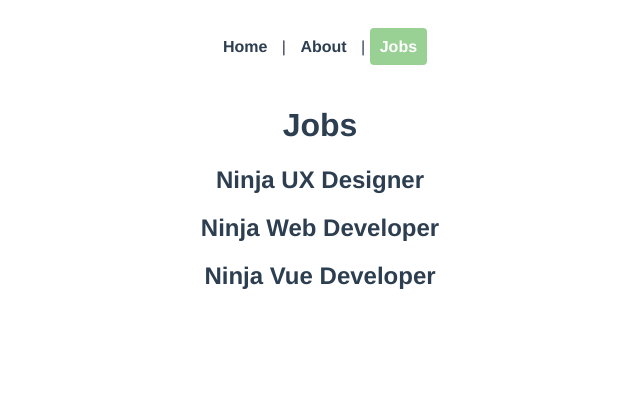
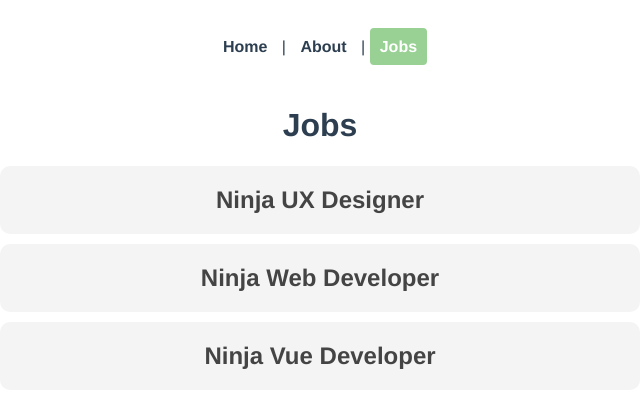
Before and after one commit to fiestalark/vue-ninja-jobs-tutorial, a Vue app: page /jobs in a window 1280 px wide. Shown: the top 408 px of the page, without its empty margins (320-960 px from the left). Built offline with nearby package versions, Linux system fonts and the light colour scheme.

Commit message:
Dyanmic links

```diff
--- a/src/router/index.js
+++ b/src/router/index.js
@@ -23,7 +23,8 @@
   {
     path: '/jobs/:id',
     name: 'JobDetails',
-    component: JobDetails
+    component: JobDetails,
+    props: true
   }
 ]
 
--- a/src/views/Jobs/JobDetails.vue
+++ b/src/views/Jobs/JobDetails.vue
@@ -6,11 +6,12 @@
 
 <script>
 export default {
-    data() {
+    props: ['id'],
+/*     data() {
         return {
             id: this.$route.params.id
         }
-    }
+    } */
 }
 </script>
 
--- a/src/views/Jobs/Jobs.vue
+++ b/src/views/Jobs/Jobs.vue
@@ -1,7 +1,9 @@
 <template>
   <h1>Jobs</h1>
-  <div v-for="job in jobs" :key="job.id">
-    <h2>{{ job.title }}</h2>
+  <div v-for="job in jobs" :key="job.id" class="job">
+    <router-link :to="{ name: 'JobDetails', params: { id: job.id } }">
+      <h2>{{ job.title }}</h2>
+    </router-link>
   </div>
 </template>
 
@@ -20,5 +22,19 @@
 </script>
 
 <style>
-
+  .job h2 {
+    background: #f4f4f4;
+    padding: 20px;
+    border-radius: 10px;
+    margin: 10px auto;
+    max-width: 600px;
+    cursor: pointer;
+    color: #444;
+  }
+  .job h2:hover {
+    background: #ddd;
+  }
+  .job a {
+    text-decoration: none;
+  }
 </style>
```
